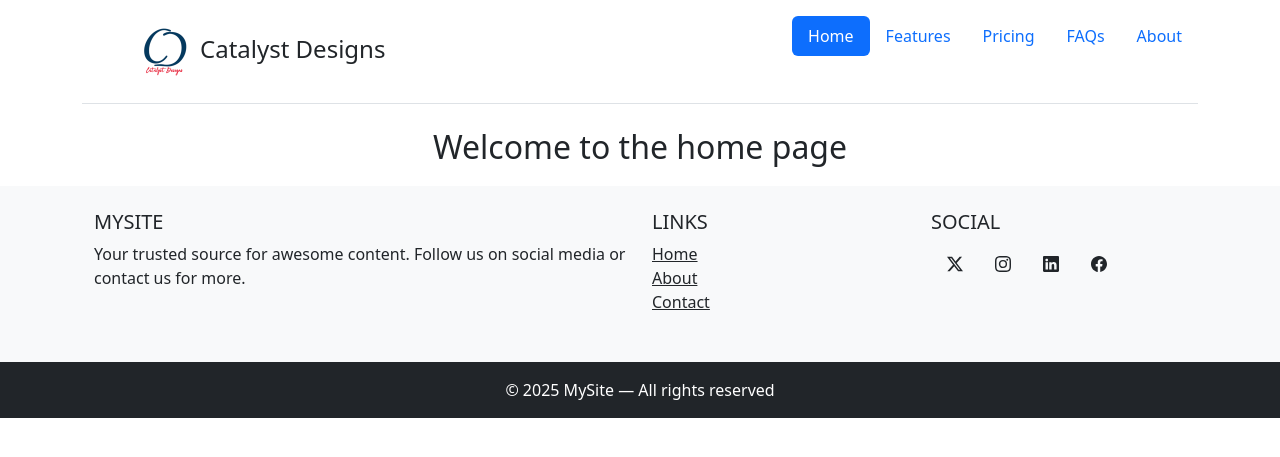
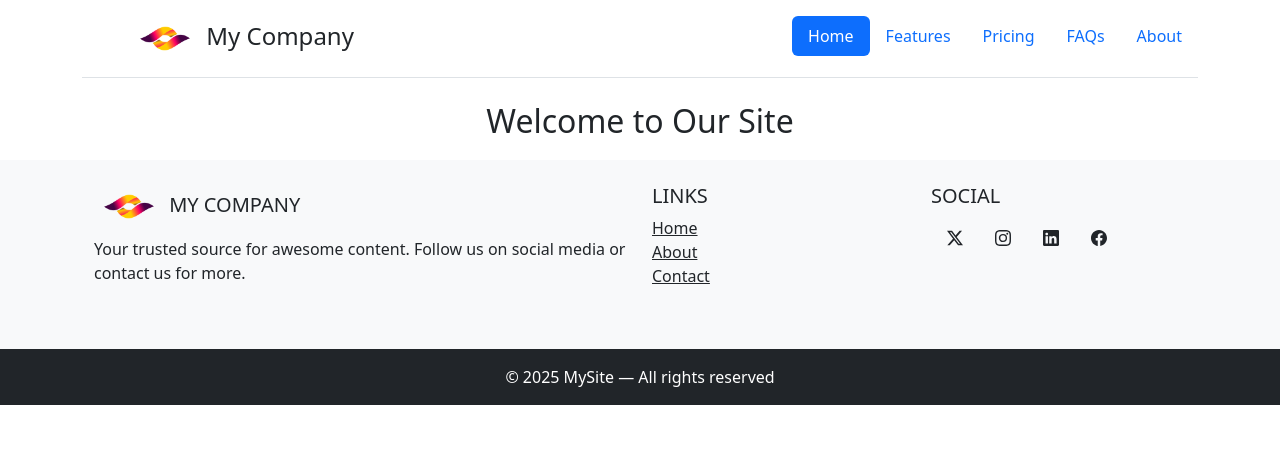
Before and after one commit to CatalystDesigns/django_skeleton, a Django app: page / in a window 1280 px wide. Shown: the top 457 px of the page. Run offline with Django 5.2, Linux system fonts and the light colour scheme.

Commit message:
Changed some of the title text and added a new logo

```diff
--- a/django_skeleton/home/templates/index.html
+++ b/django_skeleton/home/templates/index.html
@@ -1,5 +1,5 @@
 {% extends "base.html" %}
 
 {% block content %}
-<h2 style="text-align: center;margin:20px;">Welcome to the home page</h2>
+<h2 style="text-align: center;margin:20px;">Welcome to Our Site</h2>
 {% endblock %}
--- a/django_skeleton/templates/includes/footer.html
+++ b/django_skeleton/templates/includes/footer.html
@@ -3,7 +3,10 @@
     <div class="container p-4">
         <div class="row">
             <div class="col-lg-6 col-md-12 mb-4">
-                <h5 class="text-uppercase">MySite</h5>
+                <h5 class="text-uppercase">
+                    <img id="logo" src="{% static 'images/brand-7833518_640.png' %}" alt="Logo">
+                    My Company
+                </h5>
                 <p>
                     Your trusted source for awesome content. Follow us on social media or contact us for more.
                 </p>
--- a/django_skeleton/templates/includes/header.html
+++ b/django_skeleton/templates/includes/header.html
@@ -5,8 +5,10 @@
             <svg class="bi me-2" width="40" height="32">
                 <use xlink:href="#bootstrap" />
             </svg>
-            <span class="fs-4"><img id="logo" src="{% static 'images/CDLogowWordsXSmall.png' %}" alt="Logo">Catalyst
-                Designs</span>
+            <span class="fs-4">
+                <img id="logo" src="{% static 'images/brand-7833518_640.png' %}" alt="Logo">
+                My Company
+            </span>
         </a>
         <nav>
             {% include 'includes/navbar.html' %}
```
Also changed, not shown: django_skeleton/static/images/brand-7833518_640.png (added).
